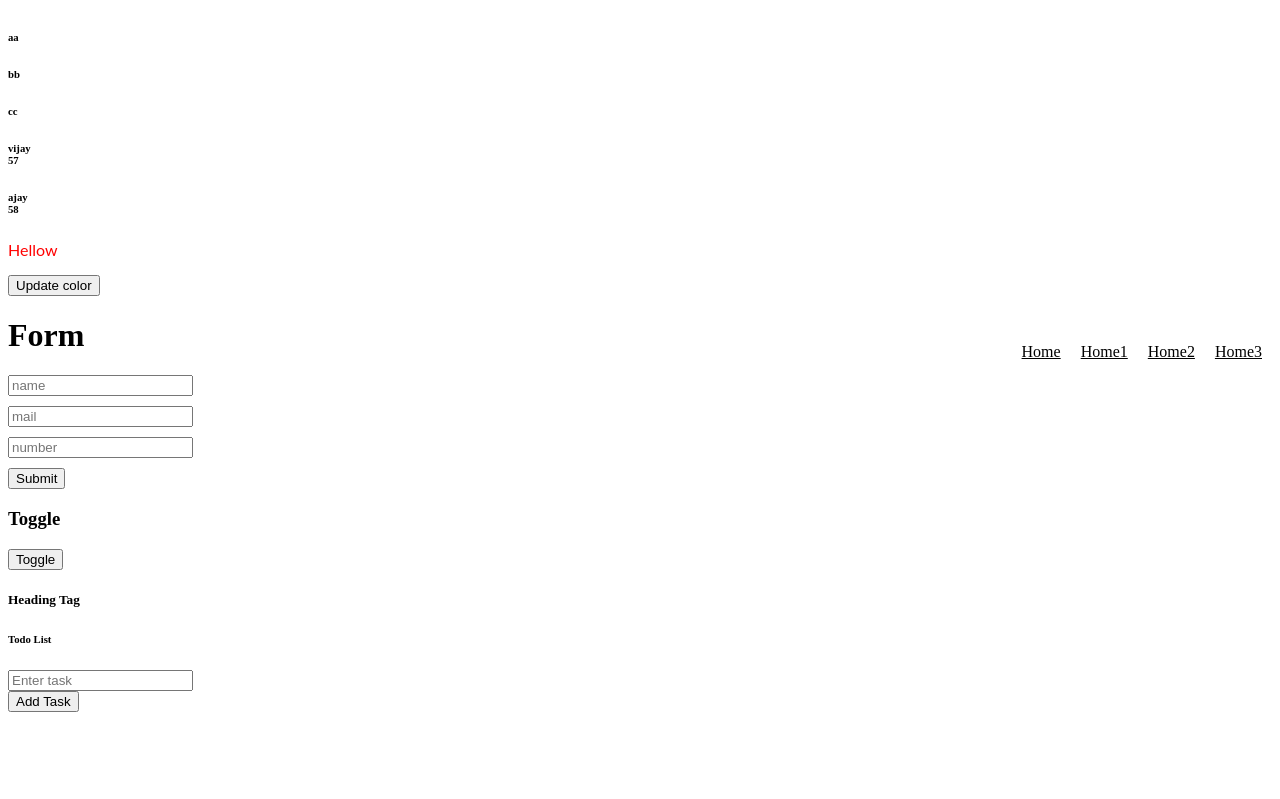
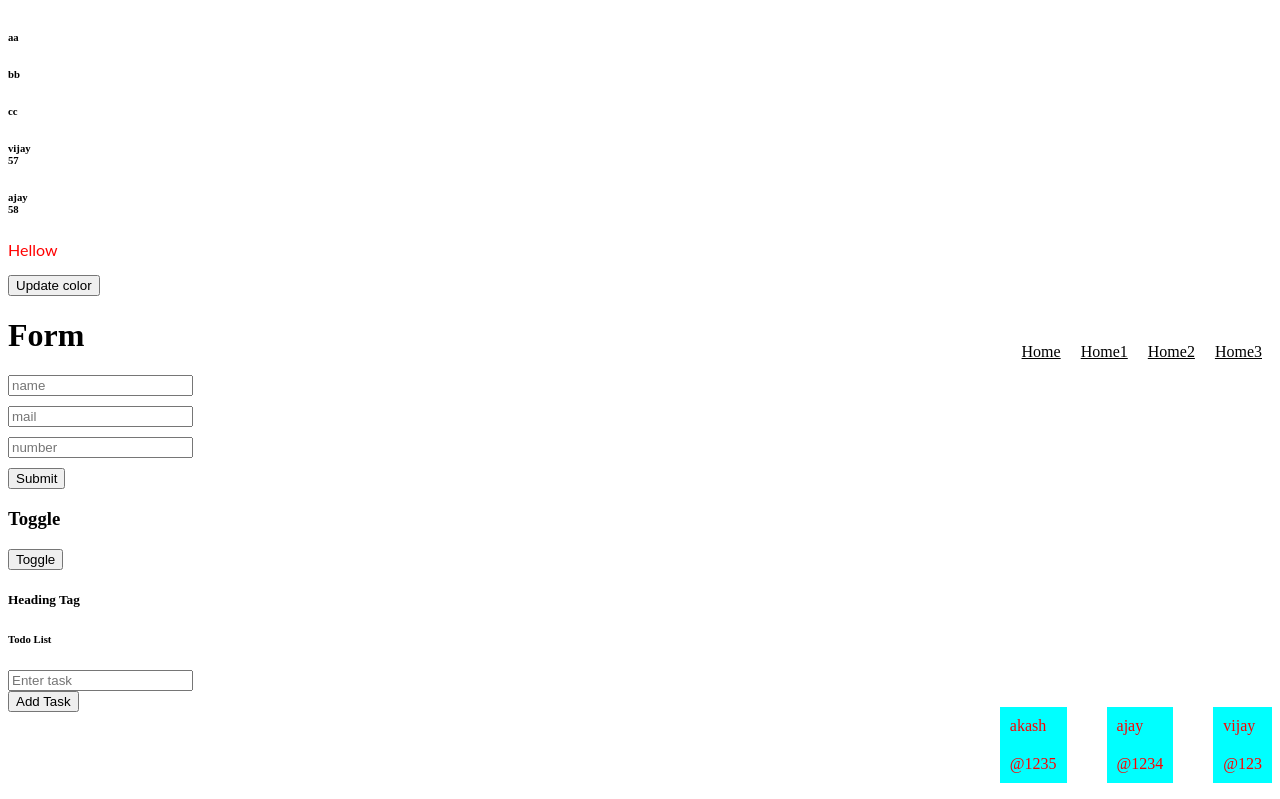
Before and after one commit to vijay25890/Angular-Learning, an Angular app: page / in a window 1280 px wide. Shown: the part 426-1225 px from the top of the page. Before the commit the page ends 1146 px from the top, so only its background shows below. Built offline with nearby package versions, Linux system fonts and the light colour scheme.

Commit message:
reusable component

```diff
--- a/src/app/app.component.html
+++ b/src/app/app.component.html
@@ -106,3 +106,8 @@
 you neeed to pass in parameter of child comp in parent comp
 then you need to define input in child's ts file -->
 <!-- <app-child [item]="data4"></app-child> -->
+
+<!-- REUSABLE COMPONENT -->
+<ul *ngFor="let user of userD">
+  <app-user-details [item]="user"></app-user-details>
+</ul>
--- a/src/app/app.component.ts
+++ b/src/app/app.component.ts
@@ -92,4 +92,20 @@ export class AppComponent {
 
   // SEND DATA FROM PARENT TO CHLD
   data4 = 0;
+
+  // REUSABLE COMPONENT
+  userD = [
+    {
+      name: 'vijay',
+      email: '@123',
+    },
+    {
+      name: 'ajay',
+      email: '@1234',
+    },
+    {
+      name: 'akash',
+      email: '@1235',
+    },
+  ];
 }
--- a/src/app/app.module.ts
+++ b/src/app/app.module.ts
@@ -3,10 +3,11 @@ import { BrowserModule } from '@angular/platform-browser';
 import { FormsModule } from '@angular/forms';
 import { AppComponent } from './app.component';
 import { HelloComponent } from './hello.component';
+import { UserDetailsComponent } from './user-details/user-details.component';
 
 @NgModule({
   imports: [BrowserModule, FormsModule],
-  declarations: [AppComponent, HelloComponent],
+  declarations: [AppComponent, HelloComponent, UserDetailsComponent],
   bootstrap: [AppComponent],
 })
 export class AppModule {}
--- /dev/null
+++ b/src/app/user-details/user-details.component.css
@@ -0,0 +1,5 @@
+li {
+  color: red;
+  padding: 10px;
+  background-color: aqua;
+}
--- /dev/null
+++ b/src/app/user-details/user-details.component.html
@@ -0,0 +1,6 @@
+<li>
+  {{ item.name }}
+</li>
+<li>
+  {{ item.email }}
+</li>
--- /dev/null
+++ b/src/app/user-details/user-details.component.ts
@@ -0,0 +1,12 @@
+import { Component, OnInit, Input } from '@angular/core';
+
+@Component({
+  selector: 'app-user-details',
+  templateUrl: './user-details.component.html',
+  styleUrls: ['./user-details.component.css'],
+})
+export class UserDetailsComponent implements OnInit {
+  constructor() {}
+  @Input() item: { name: string; email: string } = { name: '', email: '' };
+  ngOnInit() {}
+}
```
